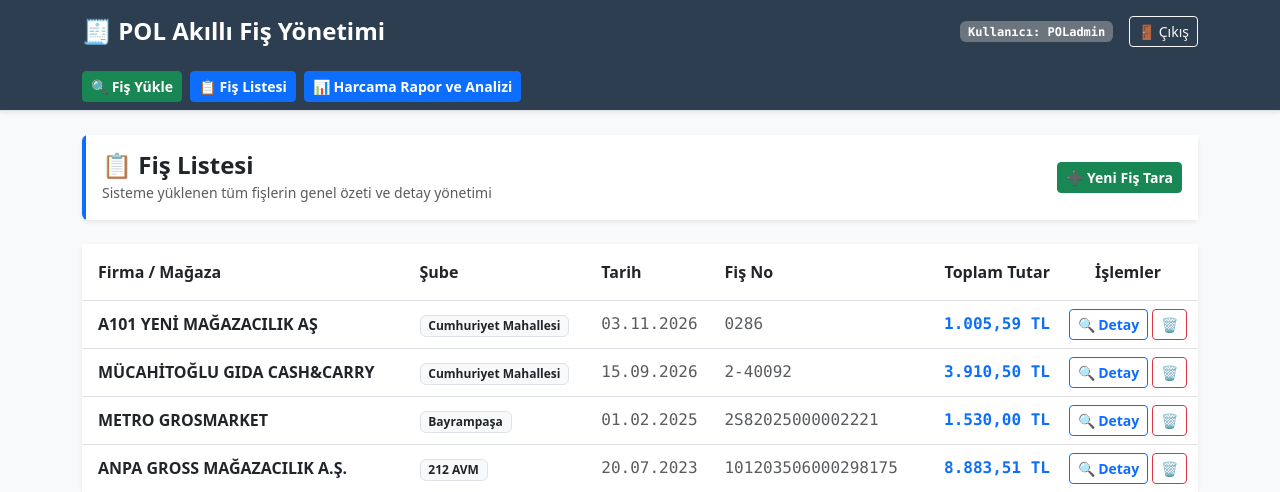
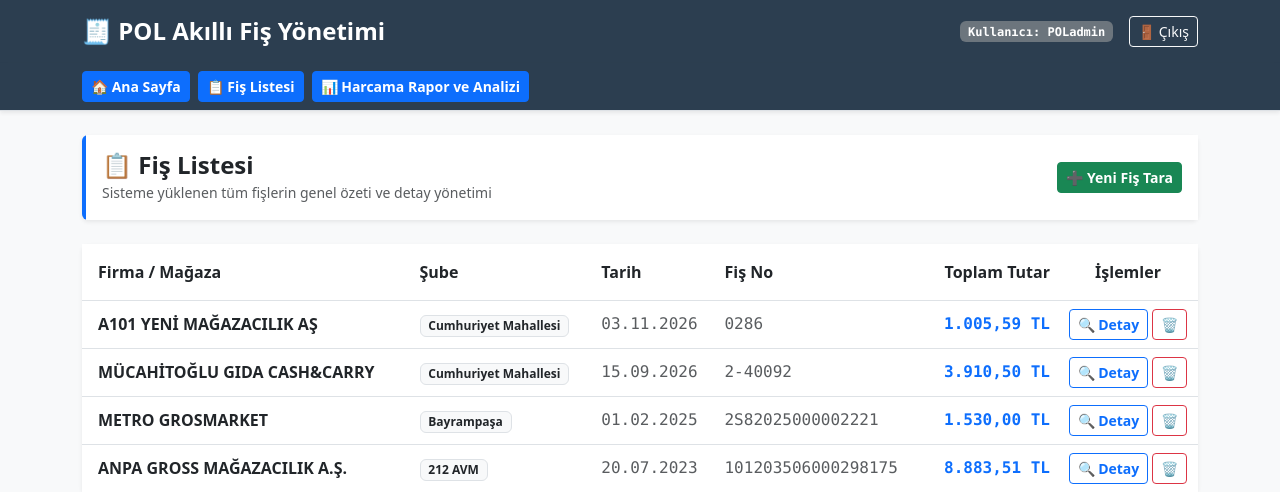
Before and after one commit to polbutce/fis-takip-projesi, a Flask app: page / in a window 1280 px wide. Shown: the top 492 px of the page. Run offline with Flask 3, Linux system fonts and the light colour scheme; the visitor is signed in with stand-in values (Sample User, id 1); data comes from the database, SQL or seed files in the repository.

Commit message:
Add files via upload

```diff
--- a/templates/layout.html
+++ b/templates/layout.html
@@ -23,7 +23,7 @@
     <!-- ÜST YATAY MENÜ (İstediğiniz Sırada ve Renkte) -->
     <nav class="border-bottom shadow-sm mb-4" style="background-color: #2c3e50;">
         <div class="container py-2 d-flex gap-2 flex-wrap">
-            <a href="/tara" class="btn btn-success btn-sm fw-bold">🔍 Fiş Yükle</a>
+            <a href="/" class="btn btn-primary btn-sm fw-bold">🏠 Ana Sayfa</a>
             <a href="/" class="btn btn-primary btn-sm fw-bold">📋 Fiş Listesi</a>
             <a href="/raporlar" class="btn btn-primary btn-sm fw-bold">📊 Harcama Rapor ve Analizi</a>
         </div>
```
